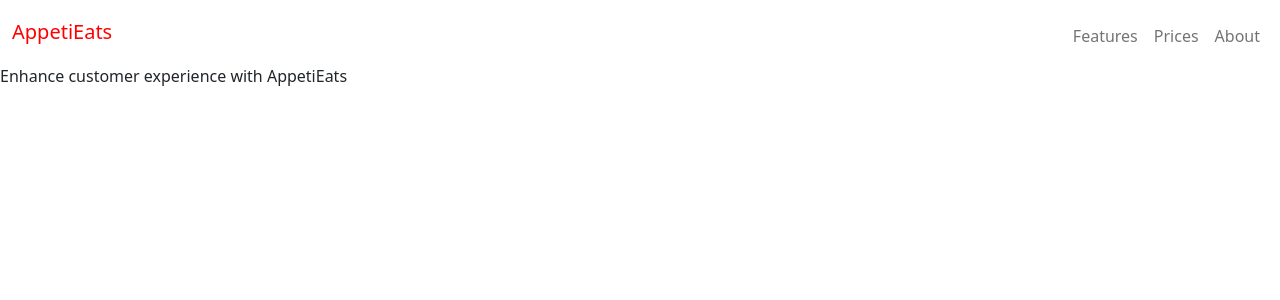
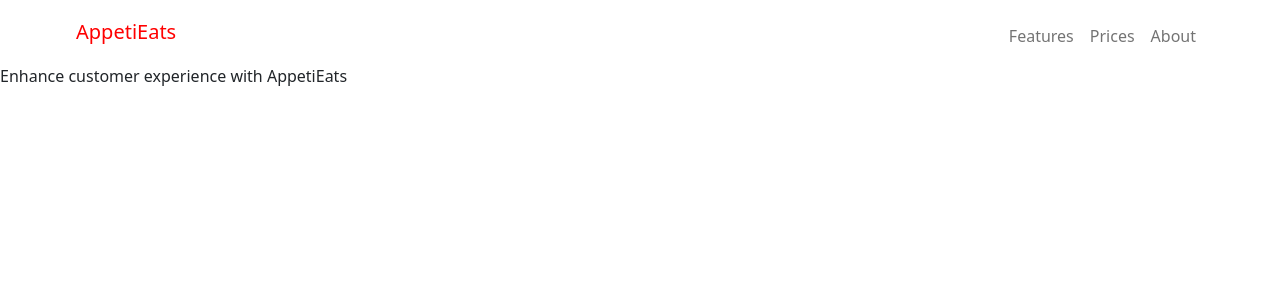
Before and after one commit to jotavev/cs50x, a Flask app: page /test in a window 1280 px wide. Shown: the top 300 px of the page. Run offline with Flask 3, Linux system fonts and the light colour scheme.

Commit message:
update: landing page

```diff
--- a/lecture10/pset10/static/styles.css
+++ b/lecture10/pset10/static/styles.css
@@ -1,3 +1,6 @@
+.container-fluid {
+    width: 90%;
+}
 .button {
     background-color: #ff0000;
     color: white !important;
```
Also changed, not shown: lecture10/pset10/static/favicon.ico (added).
